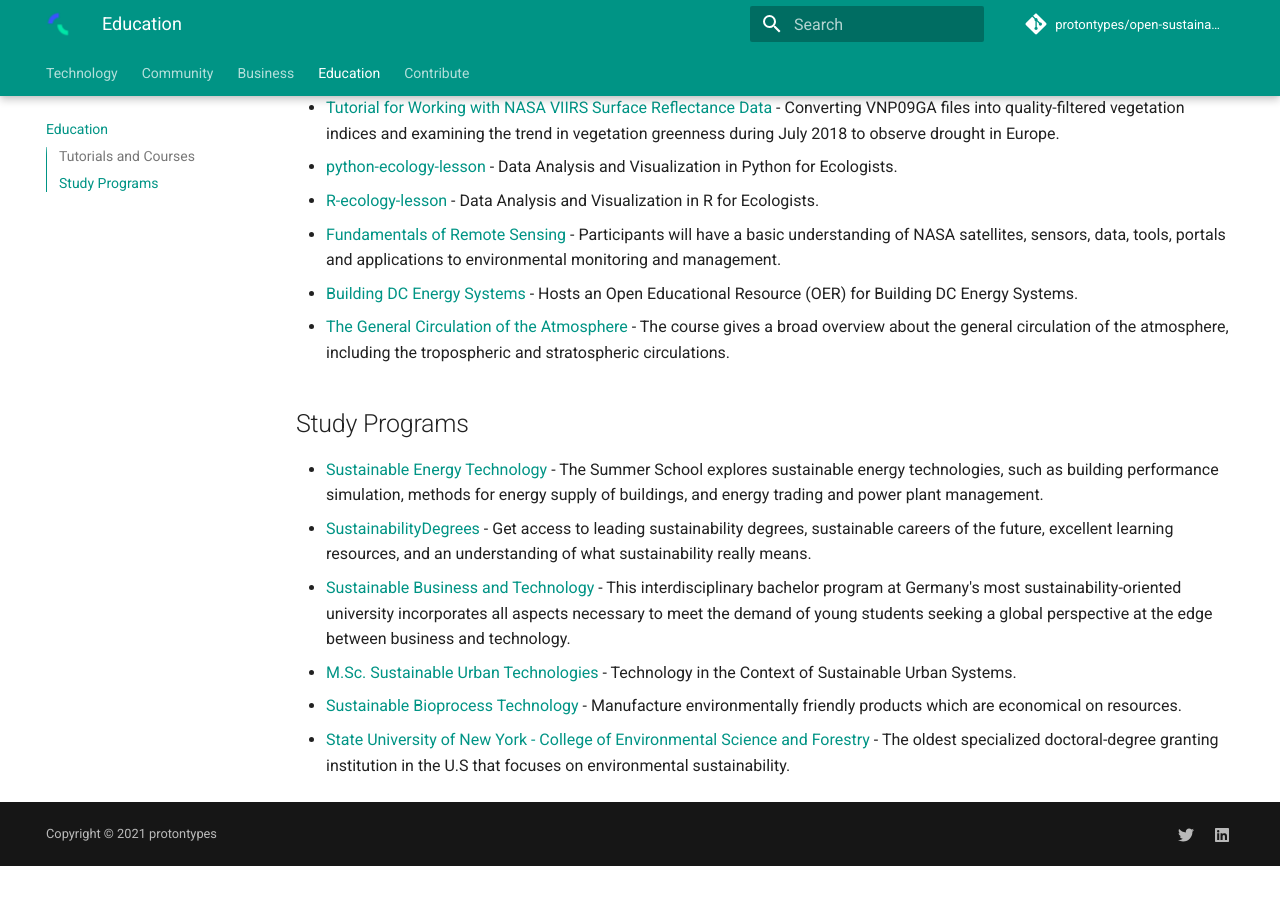
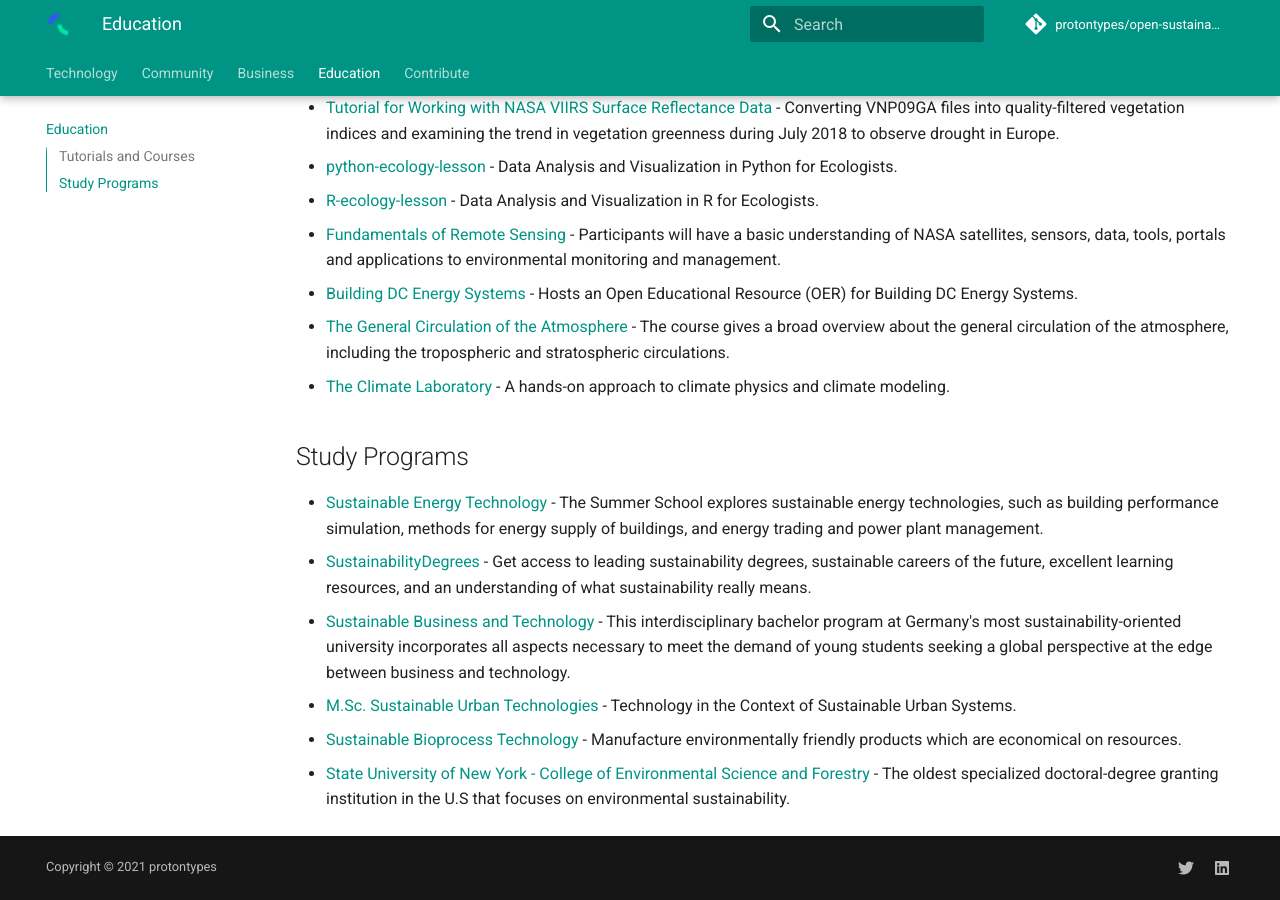
Before and after one commit to protontypes/open-sustainable-technology, an MkDocs documentation site: the page built from docs/education.md, in a window 1280 px wide and 900 px high, scrolled down 1012 px. Built offline with MkDocs 1.6.1 and Material for MkDocs 9.7.7, drawn with Linux system fonts in a browser that asks for light colours; comment, search, counter and statistics services are not loaded; before the commit the page ends 1878 px from its top, so only the background shows below that.

Commit message:
Update education.md
A hands-on approach to climate physics and climate modeling  https://github.com/brian-rose/ClimateLaboratoryBook #climatechange #opensource #climatecrisis #python

```diff
--- a/docs/education.md
+++ b/docs/education.md
@@ -26,6 +26,7 @@ __Looking for resources to get started in Open Sustainable Technology? Here you
 - [Fundamentals of Remote Sensing](https://appliedsciences.nasa.gov/join-mission/training/english/fundamentals-remote-sensing) - Participants will have a basic understanding of NASA satellites, sensors, data, tools, portals and applications to environmental monitoring and management.
 - [Building DC Energy Systems](https://learn.libre.solar/) - Hosts an Open Educational Resource (OER) for Building DC Energy Systems.
 - [The General Circulation of the Atmosphere](https://nordicesmhub.github.io/GEO4962/) - The course gives a broad overview about the general circulation of the atmosphere, including the tropospheric and stratospheric circulations.
+- [The Climate Laboratory](https://github.com/brian-rose/ClimateLaboratoryBook) - A hands-on approach to climate physics and climate modeling.
 
 ## Study Programs
 
```
